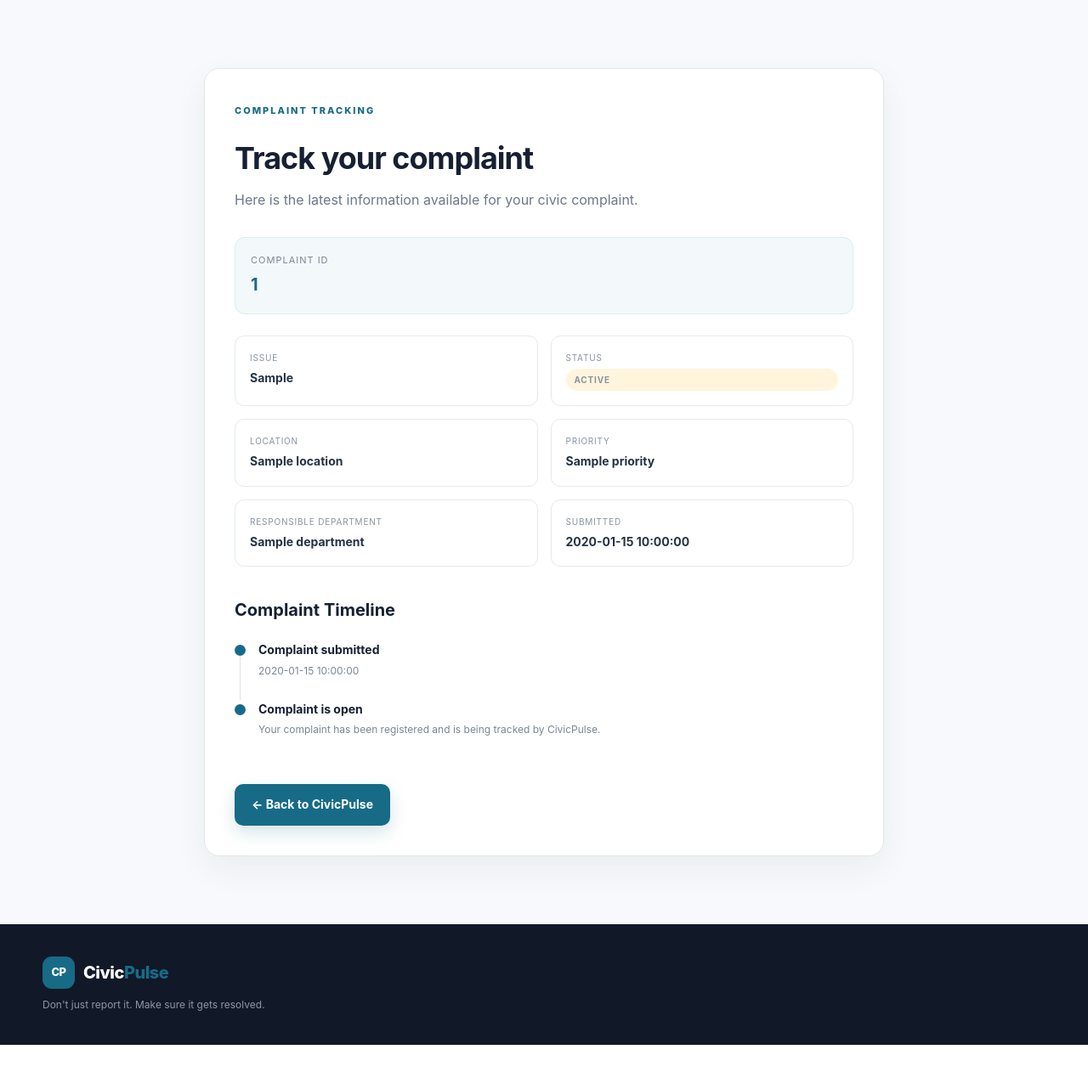
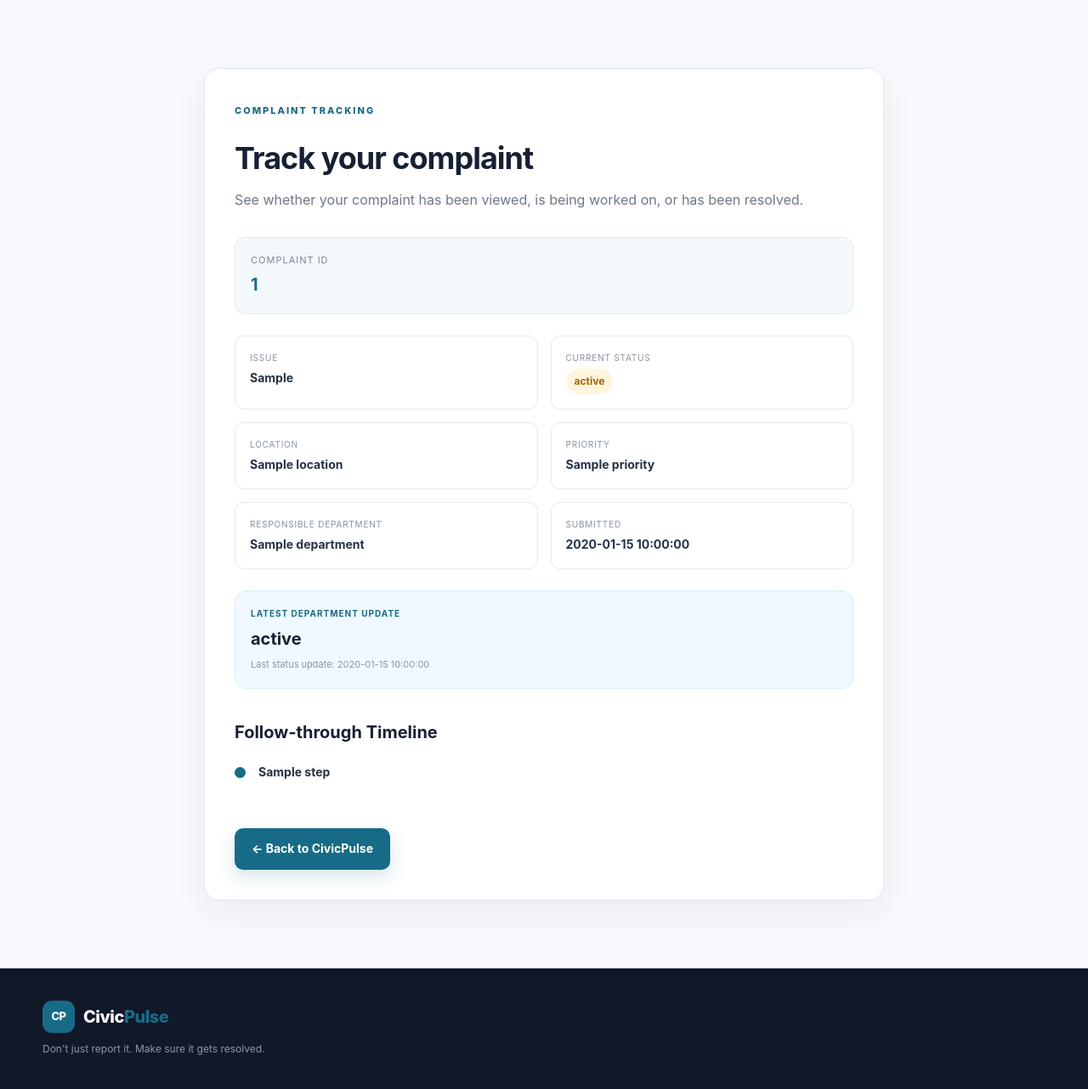
Before and after one commit to Nakshathra-17S/HM26-CivicPulse, a Flask app: template templates/track.html in a window 1280 px wide. Shown: the part 71-1353 px from the top of the page at 85% size. Before the commit the page ends 1301 px from the top, so only its background shows below. Run offline with Flask 3, Linux system fonts and the light colour scheme; the template is opened without the code that fills it: most values are stand-ins (such as "Sample title", 1, 10 or a date in 2020).

Commit message:
Add citizen-facing complaint progress timeline

```diff
--- a/templates/track.html
+++ b/templates/track.html
@@ -2,19 +2,14 @@
 <html lang="en">
 
 <head>
-
     <meta charset="UTF-8">
-
-    <meta name="viewport"
-          content="width=device-width, initial-scale=1.0">
-
+    <meta name="viewport" content="width=device-width, initial-scale=1.0">
     <title>CivicPulse | Track Complaint</title>
 
     <link rel="stylesheet"
           href="{{ url_for('static', filename='style.css') }}">
 
     <style>
-
         .tracking-page {
             min-height: 80vh;
             padding: 80px 24px;
@@ -30,8 +25,7 @@
             border: 1px solid #e1e7ee;
             border-radius: 18px;
             padding: 35px;
-            box-shadow:
-                0 15px 40px rgba(34, 48, 64, 0.06);
+            box-shadow: 0 15px 40px rgba(34, 48, 64, 0.06);
         }
 
         .tracking-header {
@@ -84,7 +78,7 @@
             padding: 17px;
         }
 
-        .tracking-item span {
+        .tracking-item span.label {
             display: block;
             color: #8993a1;
             font-size: 10px;
@@ -108,6 +102,41 @@
             font-size: 12px;
         }
 
+        .status-message {
+            margin-top: 25px;
+            padding: 18px;
+            border-radius: 14px;
+            background: #f0f9ff;
+            border: 1px solid #d8edf7;
+        }
+
+        .status-message .eyebrow {
+            color: #176b87;
+            font-size: 10px;
+            font-weight: 700;
+            text-transform: uppercase;
+            letter-spacing: 1px;
+        }
+
+        .status-message h2 {
+            margin-top: 6px;
+            font-size: 20px;
+            color: #172033;
+        }
+
+        .status-message p {
+            margin-top: 6px;
+            color: #607080;
+            line-height: 1.6;
+            font-size: 13px;
+        }
+
+        .updated-note {
+            margin-top: 8px;
+            font-size: 11px !important;
+            color: #8a95a3 !important;
+        }
+
         .timeline {
             margin-top: 35px;
         }
@@ -127,10 +156,18 @@
         .timeline-dot {
             width: 13px;
             height: 13px;
-            background: #176b87;
+            background: #cbd5df;
             border-radius: 50%;
             margin-top: 5px;
             flex-shrink: 0;
+        }
+
+        .timeline-dot.active {
+            background: #176b87;
+        }
+
+        .timeline-dot.current {
+            box-shadow: 0 0 0 5px #dff3f7;
         }
 
         .timeline-item:not(:last-child)::before {
@@ -145,12 +182,18 @@
 
         .timeline-item h3 {
             font-size: 14px;
+            color: #263345;
+        }
+
+        .timeline-item.pending h3 {
+            color: #8a95a3;
         }
 
         .timeline-item p {
             font-size: 12px;
             color: #7a8697;
             margin-top: 3px;
+            line-height: 1.5;
         }
 
         .back-button {
@@ -158,7 +201,6 @@
         }
 
         @media (max-width: 600px) {
-
             .tracking-page {
                 padding: 50px 17px;
             }
@@ -174,282 +216,167 @@
             .tracking-header h1 {
                 font-size: 30px;
             }
-
         }
-
     </style>
-
 </head>
-
 
 <body>
 
-    <!-- NAVBAR -->
-
     <header class="navbar">
-
         <div class="nav-container">
-
             <a href="/" class="logo">
-
-                <span class="logo-mark">
-                    CP
-                </span>
-
-                <span class="logo-text">
-                    Civic<span>Pulse</span>
-                </span>
-
+                <span class="logo-mark">CP</span>
+                <span class="logo-text">Civic<span>Pulse</span></span>
             </a>
 
             <nav class="nav-links">
-
-                <a href="/">
-                    Home
-                </a>
-
-                <a href="/#report">
-                    Report Issue
-                </a>
-
-                <a href="/#about">
-                    About
-                </a>
-
+                <a href="/">Home</a>
+                <a href="/#report">Report Issue</a>
+                <a href="/#about">About</a>
             </nav>
-
         </div>
-
     </header>
 
-
-    <!-- TRACKING PAGE -->
-
     <main class="tracking-page">
-
         <div class="tracking-container">
 
             <div class="tracking-card">
 
                 <div class="tracking-header">
+                    <span class="section-label">COMPLAINT TRACKING</span>
 
-                    <span class="section-label">
-                        COMPLAINT TRACKING
-                    </span>
-
-                    <h1>
-                        Track your complaint
-                    </h1>
+                    <h1>Track your complaint</h1>
 
                     <p>
-                        Here is the latest information available
-                        for your civic complaint.
+                        See whether your complaint has been viewed,
+                        is being worked on, or has been resolved.
                     </p>
-
                 </div>
 
-
-                <!-- COMPLAINT ID -->
-
                 <div class="tracking-id">
-
-                    <span>
-                        Complaint ID
-                    </span>
-
-                    <strong>
-                        {{ complaint.complaint_id }}
-                    </strong>
-
+                    <span>Complaint ID</span>
+                    <strong>{{ complaint.complaint_id }}</strong>
                 </div>
-
-
-                <!-- COMPLAINT INFORMATION -->
 
                 <div class="tracking-grid">
 
                     <div class="tracking-item">
-
-                        <span>
-                            Issue
-                        </span>
-
-                        <strong>
-                            {{ complaint.issue_type }}
-                        </strong>
-
+                        <span class="label">Issue</span>
+                        <strong>{{ complaint.issue_type }}</strong>
                     </div>
 
-
                     <div class="tracking-item">
-
-                        <span>
-                            Status
-                        </span>
-
+                        <span class="label">Current Status</span>
                         <strong>
-
                             <span class="status-badge">
                                 {{ complaint.status }}
                             </span>
-
                         </strong>
-
                     </div>
 
+                    <div class="tracking-item">
+                        <span class="label">Location</span>
+                        <strong>{{ complaint.location }}</strong>
+                    </div>
 
                     <div class="tracking-item">
-
-                        <span>
-                            Location
-                        </span>
-
-                        <strong>
-                            {{ complaint.location }}
-                        </strong>
-
+                        <span class="label">Priority</span>
+                        <strong>{{ complaint.priority }}</strong>
                     </div>
 
+                    {% if complaint.department %}
+                    <div class="tracking-item">
+                        <span class="label">Responsible Department</span>
+                        <strong>{{ complaint.department }}</strong>
+                    </div>
+                    {% endif %}
 
                     <div class="tracking-item">
-
-                        <span>
-                            Priority
-                        </span>
-
-                        <strong>
-                            {{ complaint.priority }}
-                        </strong>
-
-                    </div>
-
-
-                    {% if complaint.department %}
-
-                    <div class="tracking-item">
-
-                        <span>
-                            Responsible Department
-                        </span>
-
-                        <strong>
-                            {{ complaint.department }}
-                        </strong>
-
-                    </div>
-
-                    {% endif %}
-
-
-                    <div class="tracking-item">
-
-                        <span>
-                            Submitted
-                        </span>
-
-                        <strong>
-                            {{ complaint.created_at }}
-                        </strong>
-
+                        <span class="label">Submitted</span>
+                        <strong>{{ complaint.created_at }}</strong>
                     </div>
 
                 </div>
 
+                <div class="status-message">
+                    <div class="eyebrow">Latest Department Update</div>
 
-                <!-- TIMELINE -->
+                    <h2>{{ complaint.status }}</h2>
+
+                    <p>{{ complaint.status_message }}</p>
+
+                    <p class="updated-note">
+                        Last status update: {{ complaint.last_updated_at }}
+                    </p>
+                </div>
 
                 <div class="timeline">
 
-                    <h2>
-                        Complaint Timeline
-                    </h2>
+                    <h2>Follow-through Timeline</h2>
 
+                    {% set current_index = status_order.index(complaint.status) %}
 
-                    <div class="timeline-item">
+                    {% for step in status_order %}
+                    {% set step_index = loop.index0 %}
+                    {% set history_item = none %}
 
-                        <div class="timeline-dot"></div>
+                    {% for item in complaint.status_history %}
+                        {% if item.status == step %}
+                            {% set history_item = item %}
+                        {% endif %}
+                    {% endfor %}
+
+                    <div class="timeline-item {% if step_index > current_index %}pending{% endif %}">
+
+                        <div class="timeline-dot
+                            {% if step_index <= current_index %}active{% endif %}
+                            {% if step_index == current_index %}current{% endif %}">
+                        </div>
 
                         <div>
+                            <h3>{{ step }}</h3>
 
-                            <h3>
-                                Complaint submitted
-                            </h3>
-
+                            {% if history_item %}
                             <p>
-                                {{ complaint.created_at }}
+                                {{ history_item.message }}<br>
+                                {{ history_item.updated_at }}
                             </p>
-
+                            {% elif step == "Viewed by Department" %}
+                            <p>Waiting for the department to view the complaint.</p>
+                            {% elif step == "Action in Progress" %}
+                            <p>Waiting for the department to begin action.</p>
+                            {% elif step == "Resolved" %}
+                            <p>The complaint will appear here when the department marks it resolved.</p>
+                            {% endif %}
                         </div>
 
                     </div>
-
-
-                    <div class="timeline-item">
-
-                        <div class="timeline-dot"></div>
-
-                        <div>
-
-                            <h3>
-                                Complaint is open
-                            </h3>
-
-                            <p>
-                                Your complaint has been registered
-                                and is being tracked by CivicPulse.
-                            </p>
-
-                        </div>
-
-                    </div>
+                    {% endfor %}
 
                 </div>
 
-
-                <a href="/"
-                   class="btn btn-primary back-button">
-
+                <a href="/" class="btn btn-primary back-button">
                     ← Back to CivicPulse
-
                 </a>
 
             </div>
-
         </div>
-
     </main>
 
-
-    <!-- FOOTER -->
-
     <footer class="footer">
-
         <div class="footer-container">
-
             <div class="footer-brand">
-
                 <a href="/" class="logo">
-
-                    <span class="logo-mark">
-                        CP
-                    </span>
-
-                    <span class="logo-text">
-                        Civic<span>Pulse</span>
-                    </span>
-
+                    <span class="logo-mark">CP</span>
+                    <span class="logo-text">Civic<span>Pulse</span></span>
                 </a>
 
                 <p>
                     Don't just report it. Make sure it gets resolved.
                 </p>
-
             </div>
-
         </div>
-
     </footer>
 
 </body>
-
 </html>
```
